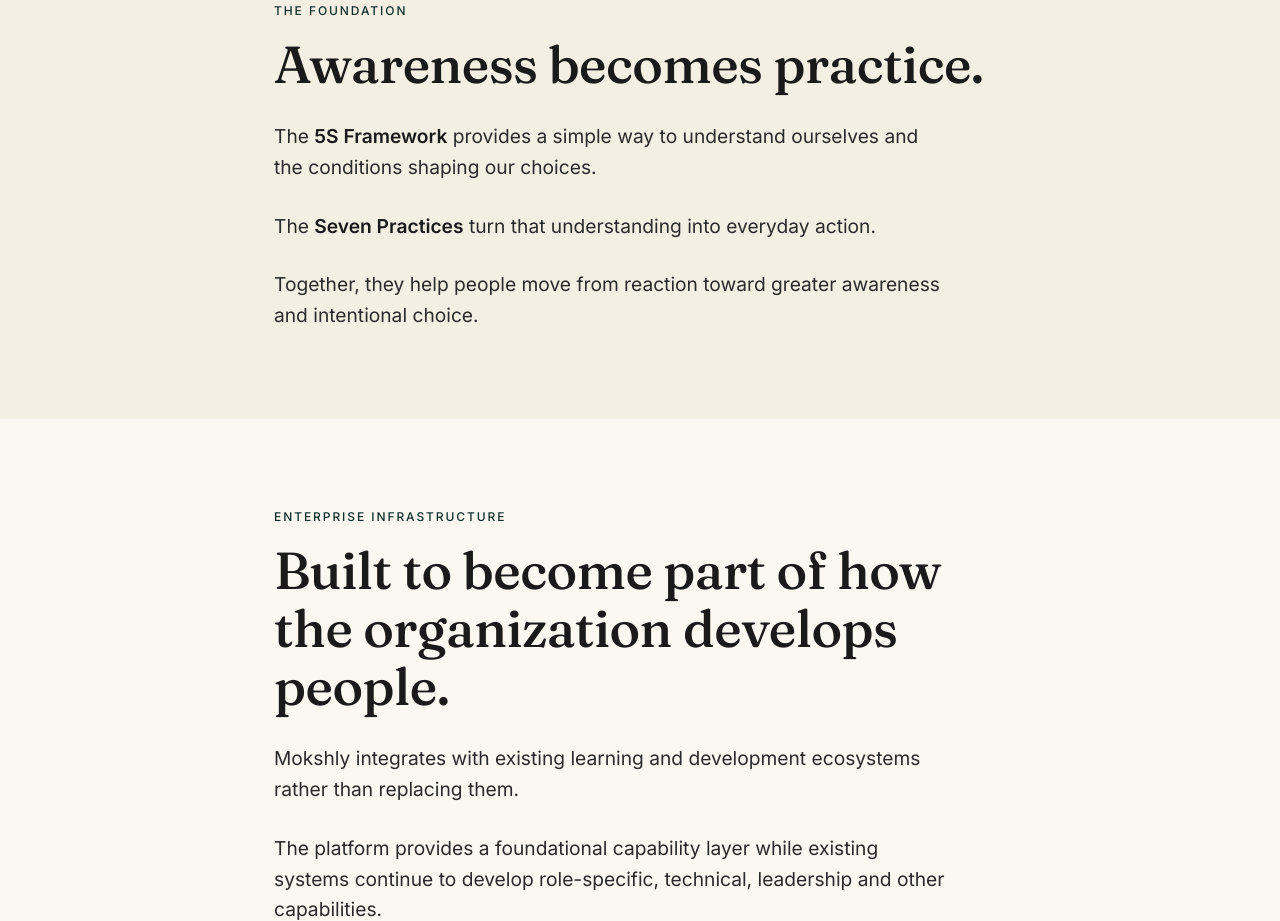
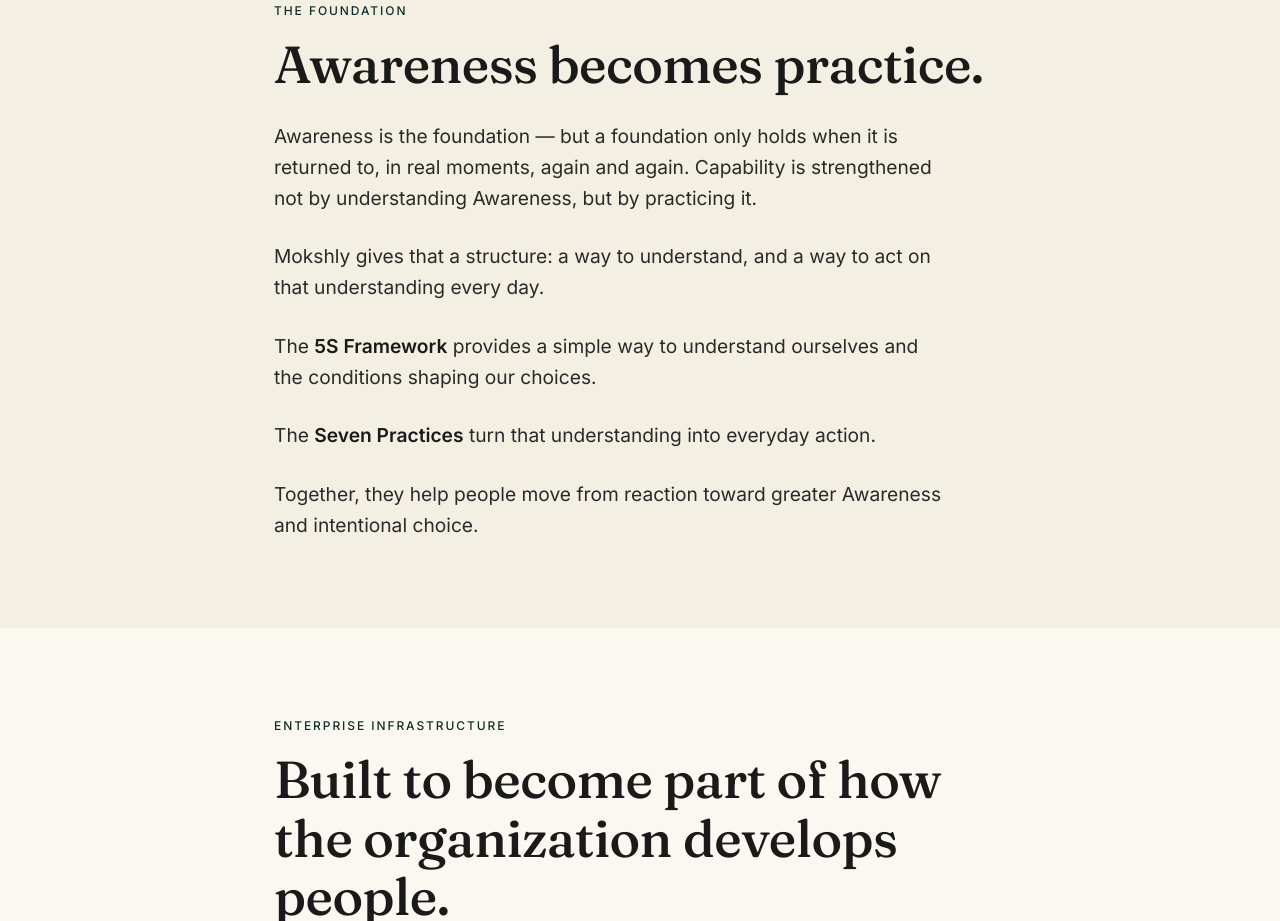
Before and after one commit to exaltr55/mokshly-website, a React (Vite) app: page /our-offering in a window 1280 px wide. Shown: the part 2360-3281 px from the top of the page. Built offline with nearby package versions, Linux system fonts and the light colour scheme.

Commit message:
Our Offering: give The Foundation a lead-in that connects Awareness to practice
Co-Authored-By: Claude Opus 4.8 (1M context) <noreply@anthropic.com>

```diff
--- a/src/pages/OurOffering.tsx
+++ b/src/pages/OurOffering.tsx
@@ -119,6 +119,15 @@ export default function OurOffering() {
           <p className="eyebrow">The Foundation</p>
           <h2 className="display-lg mb-md">Awareness becomes practice.</h2>
           <p className="lede mb-md">
+            Awareness is the foundation — but a foundation only holds when it is
+            returned to, in real moments, again and again. Capability is
+            strengthened not by understanding Awareness, but by practicing it.
+          </p>
+          <p className="lede mb-md">
+            Mokshly gives that a structure: a way to understand, and a way to
+            act on that understanding every day.
+          </p>
+          <p className="lede mb-md">
             The <strong>5S Framework</strong> provides a simple way to understand
             ourselves and the conditions shaping our choices.
           </p>
@@ -128,7 +137,7 @@ export default function OurOffering() {
           </p>
           <p className="lede">
             Together, they help people move from reaction toward greater
-            awareness and intentional choice.
+            Awareness and intentional choice.
           </p>
         </div>
       </section>
```
